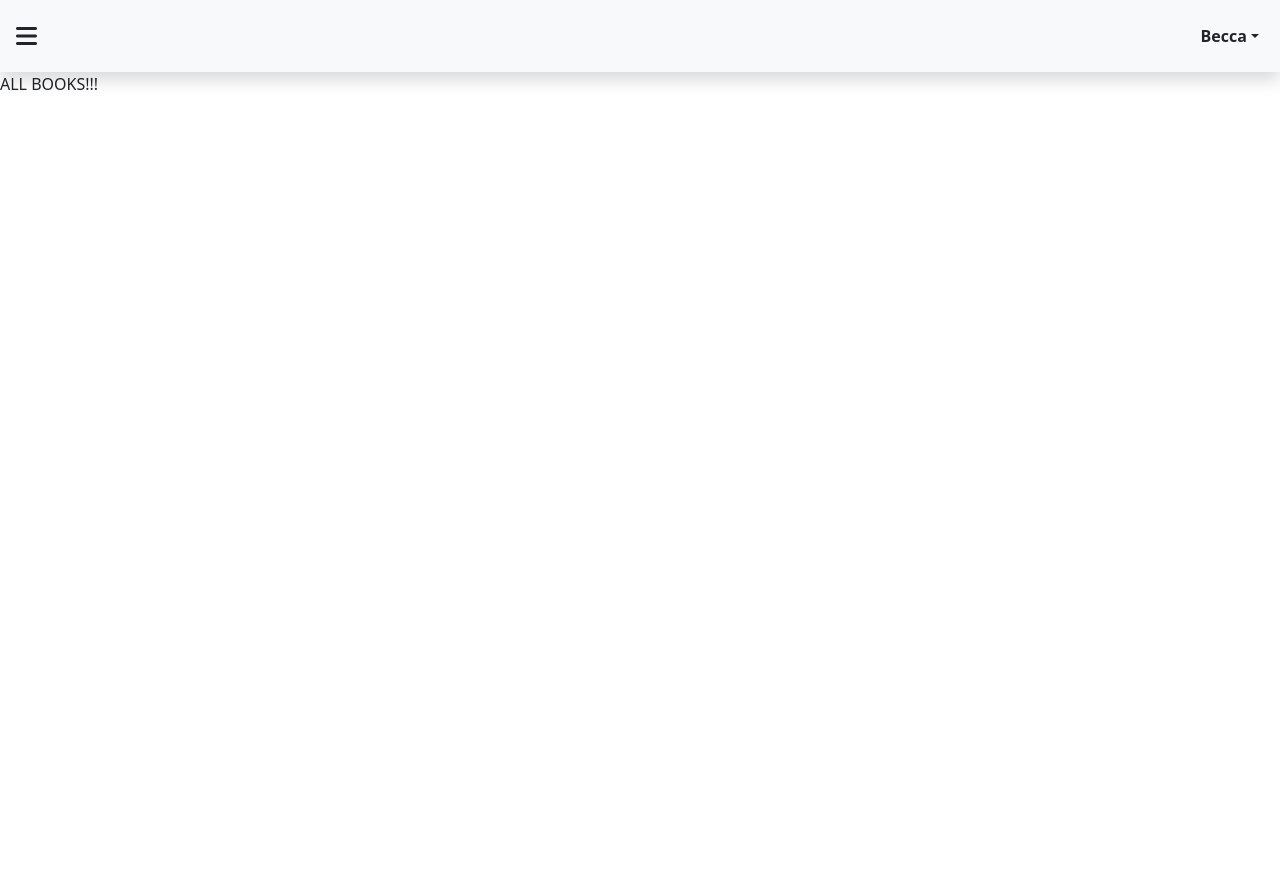
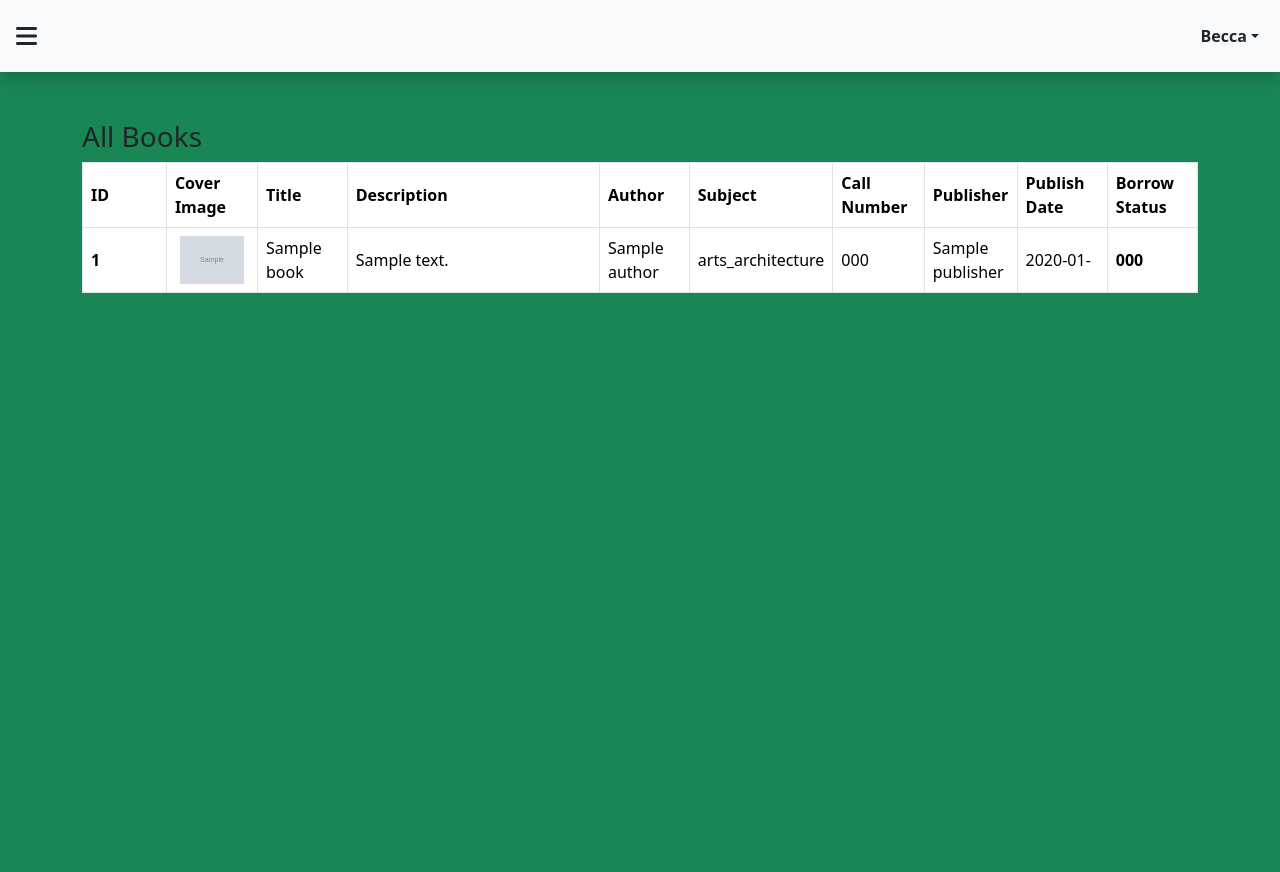
Before and after one commit to WilliamCorotan/db-library, a CodeIgniter app: page /database/admin/books in a window 1280 px wide. Run offline with CodeIgniter, Linux system fonts and the light colour scheme; a user stored in the database is signed in; data comes from the database, SQL or seed files in the repository; tables that the repository leaves empty hold one stand-in row (values such as "Sample post"); grey boxes marked "Sample" are stand-in pictures; some libraries are stand-ins or nearby versions.

Commit message:
added pagination [html on ajax response]

```diff
--- a/application/config/autoload.php
+++ b/application/config/autoload.php
@@ -89,7 +89,7 @@ $autoload['drivers'] = array();
 |
 |	$autoload['helper'] = array('url', 'file');
 */
-$autoload['helper'] = array('form', 'url', 'file');
+$autoload['helper'] = array('form', 'url', 'file', 'text');
 
 /*
 | -------------------------------------------------------------------
--- a/application/config/routes.php
+++ b/application/config/routes.php
@@ -92,6 +92,8 @@ $route['user/fetch/active'] = 'user/count_active_admins';
 $route['admin/books'] = 'book/index';
 $route['book/add'] = 'book/create';
 $route['book/store'] = 'book/store';
+$route['book/fetch'] = 'book/fetch';
+$route['book/fetch/(:any)'] = 'book/fetch/$1';
 
 // Author Routes
 $route['filter/author'] = 'author/filter';
--- a/application/controllers/Book.php
+++ b/application/controllers/Book.php
@@ -74,9 +74,32 @@ class Book extends CI_Controller
         exit(json_encode($json_response));
     }
 
-    public function fetch()
+    public function fetch($offset = 0)
     {
-        $response  = $this->load->view('components/books/book_table');
+        $config['base_url'] = base_url('book/fetch');
+        $config['per_page'] = 5;
+        $config['total_rows'] = $this->book_model->count();
+        $config['uri_segment'] = 3;
+        $config['full_tag_open']    = '<nav id="book-pagination"><ul class="pagination">';
+        $config['full_tag_close']   = '</ul></nav>';
+        $config['num_tag_open']     = '<li class="page-item"><span class="page-link">';
+        $config['num_tag_close']    = '</span></li>';
+        $config['cur_tag_open']     = '<li class="page-item active"><span class="page-link">';
+        $config['cur_tag_close']    = '<span class="sr-only">(current)</span></span></li>';
+        $config['next_tag_open']    = '<li class="page-item"><span class="page-link">';
+        $config['next_tag_close']  = '<span aria-hidden="true"></span></span></li>';
+        $config['prev_tag_open']    = '<li class="page-item"><span class="page-link">';
+        $config['prev_tag_close']  = '</span></li>';
+        $config['first_tag_open']   = '<li class="page-item"><span class="page-link">';
+        $config['first_tag_close'] = '</span></li>';
+        $config['last_tag_open']    = '<li class="page-item"><span class="page-link">';
+        $config['last_tag_close']  = '</span></li>';
+
+        $this->pagination->initialize($config);
+
+        $data['books'] = $this->book_model->get_all($config['per_page'], $offset);
+        $data['config'] = $config;
+        $response  = $this->load->view('components/books/book_table', $data);
         return $response;
     }
 }
--- a/application/models/book_model.php
+++ b/application/models/book_model.php
@@ -7,4 +7,24 @@ class Book_model extends CI_Model
     {
         return $this->db->insert('book', $data);
     }
+    public function get_all($limit = FALSE, $offset)
+    {
+        if ($limit) {
+            $this->db->limit($limit, $offset);
+        }
+
+        return $this->db->select('book.id, book.title, book.description, book.cover_image, book.call_number, book.publish_date, author.name as author, subject.name as subject, publisher.name as publisher, borrow_status.code as borrow_status')
+            ->from('book')
+            ->join('author', 'book.author_id = author.id', 'left')
+            ->join('subject', 'book.subject_id = subject.id', 'left')
+            ->join('publisher', 'book.publisher_id = publisher.id', 'left')
+            ->join('borrow_status', 'book.borrow_status_id = borrow_status.id', 'left')
+            ->get()
+            ->result_array();
+    }
+
+    public function count()
+    {
+        return $this->db->count_all('book');
+    }
 }
--- /dev/null
+++ b/application/views/components/books/book_table.php
@@ -0,0 +1,36 @@
+<table class="table table-bordered table-hover">
+    <thead>
+        <tr class="align-middle">
+            <th class="col-1">ID</th>
+            <th class="col-1">Cover Image</th>
+            <th class="col-1">Title</th>
+            <th class="col-3">Description</th>
+            <th class="col-1">Author</th>
+            <th class="col-1">Subject</th>
+            <th class="col-1">Call Number</th>
+            <th class="col-1">Publisher</th>
+            <th class="col-1">Publish Date</th>
+            <th class="col-1">Borrow Status</th>
+        </tr>
+    </thead>
+    <tbody>
+        <?php foreach ($books as $book) : ?>
+            <tr class="align-middle book-row" data-book-id="<?= $book['id'] ?>">
+                <td scope="row" class="fw-bold"><?= $book['id'] ?></td>
+                <td class="text-center"><img src="<?= base_url("assets/images/books/") . $book['cover_image']  ?>" alt="<?= $book['title'] ?>" height="48px"></td>
+                <td><?= $book['title'] ?></td>
+                <td class="text-break"><?= word_limiter($book['description'], 16) ?></td>
+                <td><?= $book['author'] ?></td>
+                <td><?= $book['subject'] ?></td>
+                <td><?= $book['call_number'] ?></td>
+                <td><?= $book['publisher'] ?></td>
+                <td><?= $book['publish_date'] ?></td>
+                <td class="fw-bold"><?= $book['borrow_status'] ?></td>
+            </tr>
+        <?php endforeach ?>
+    </tbody>
+</table>
+
+<nav>
+    <?php echo $this->pagination->create_links(); ?>
+</nav>
--- a/application/views/pages/books/index.php
+++ b/application/views/pages/books/index.php
@@ -1 +1,9 @@
-ALL BOOKS!!!
+<section id="books-section" class="bg-success h-100">
+    <div class="container py-5">
+        <h3>All Books</h3>
+        <div id="book-table-container" class="overflow-x-scroll"></div>
+    </div>
+</section>
+
+<script src="<?= base_url('assets/js/pagination/fetchBooks.js') ?>"></script>
+<script src="<?= base_url('assets/js/book/index.js') ?>"></script>
--- /dev/null
+++ b/assets/js/book/index.js
@@ -0,0 +1,11 @@
+$(document).ready(function () {
+    $(document).on('click', '.pagination li span a  ', function(event){
+        event.preventDefault();
+        console.log($(this).attr('data-ci-pagination-page'))
+        fetchBooks($(this).attr('href'))
+    })
+
+    $(document).on('mouseover', 'td',function(){
+        $(this).css('cursor', 'pointer');
+    })
+});
--- /dev/null
+++ b/assets/js/pagination/fetchBooks.js
@@ -0,0 +1,25 @@
+function fetchBooks(url = `${location.origin}/book/fetch/`){
+    const spinner = `
+    <div class="text-center">
+        <div class="spinner-border" role="status">
+            <span class="visually-hidden">Loading...</span>
+        </div>
+    </div>`;
+    $(document).ready(function () {
+        $.ajax({
+            type: "get",
+            url: url,
+            dataType: "html",
+            beforeSend: function(){
+                $('#book-table-container').children().remove()
+                $('#book-table-container').append(spinner)
+            },
+            success: function (response) {
+                $('#book-table-container').children().remove()
+                $('#book-table-container').append(response)
+            }
+        });
+    });
+    }
+
+    fetchBooks()
```
Also changed, not shown: assets/images/books/01-no-cover.jpg (added), assets/images/books/c66639e67b9cd915505aad3cee425c71.jpg (added).
